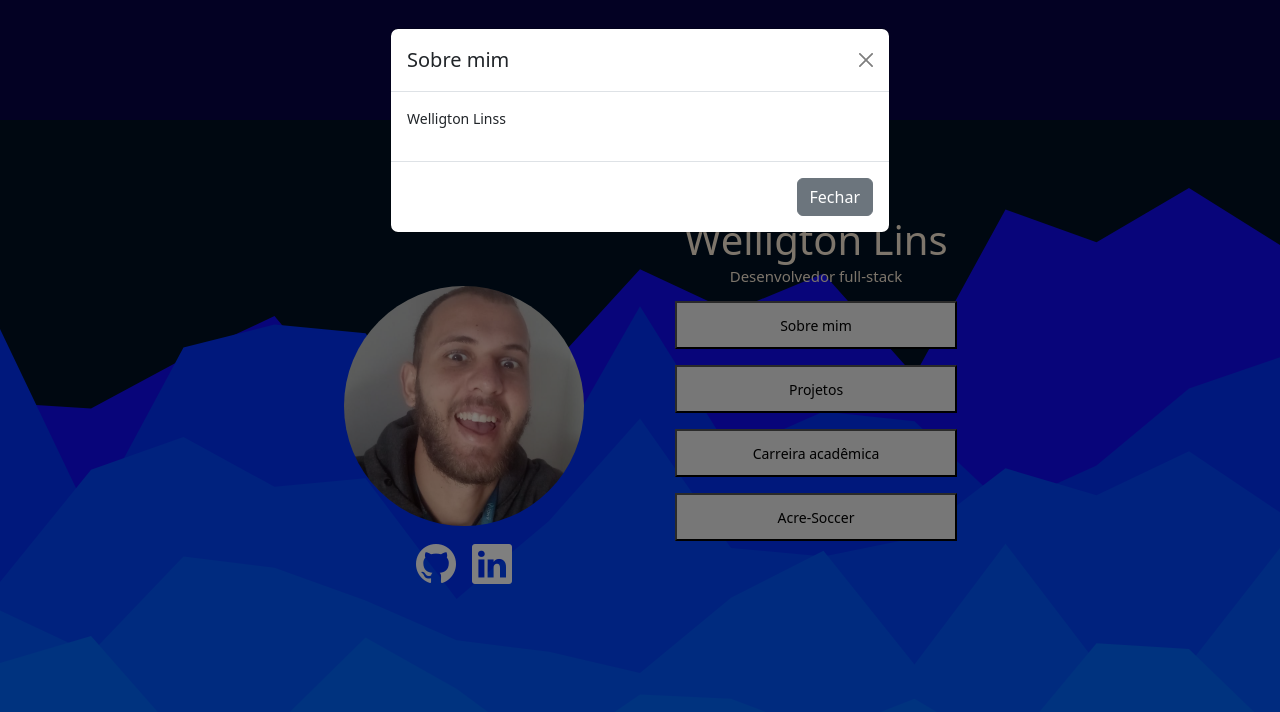
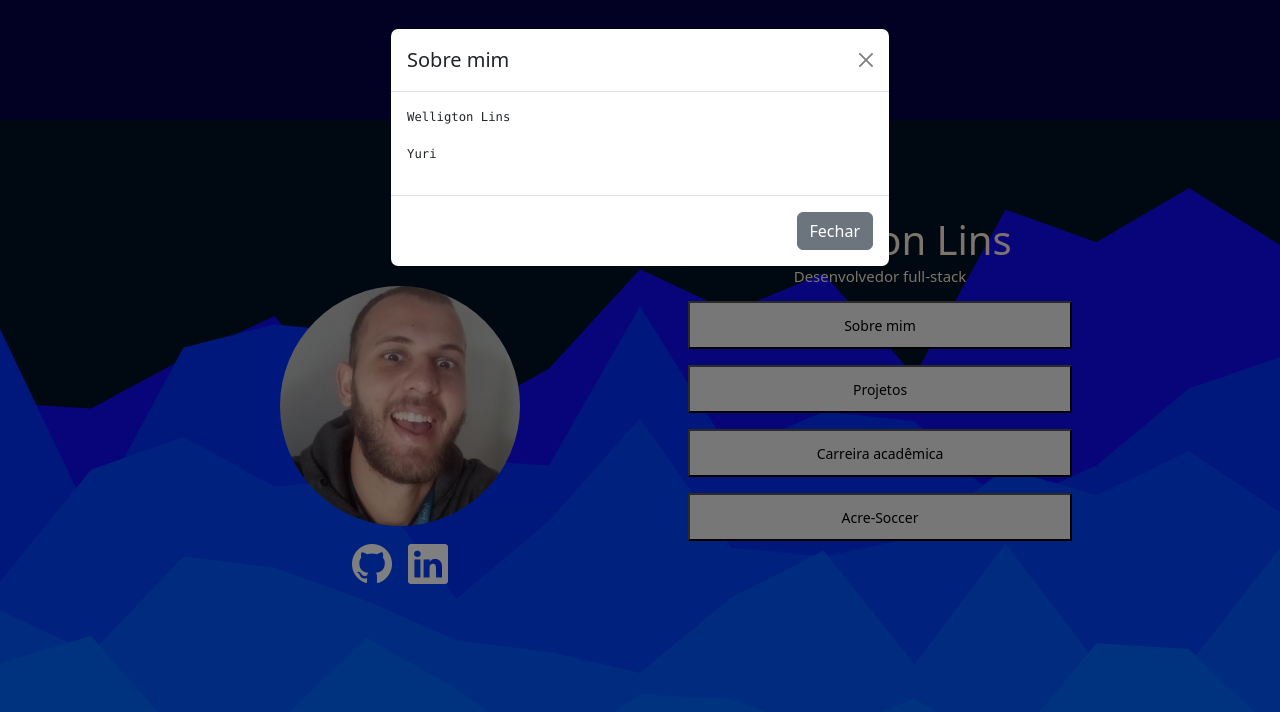
Before and after one commit to dev-welligtonlins/Lange-page, an Angular app: page / in a window 1280 px wide. Both pictures are taken after a click on the button "Sobre mim". Shown: the top 712 px of the page. Built offline with nearby package versions, Linux system fonts and the light colour scheme.

Commit message:
#6 corrigindo @media responsive

```diff
--- a/src/app/app.scss
+++ b/src/app/app.scss
@@ -6,12 +6,13 @@ main {
 
 @media (min-width: 1024px){
     main {
-        margin-left: 18rem;
-        margin-right: 18rem;
+        margin-left: 10rem;
+        margin-right: 10rem;
     }
 }
 
-@media (max-width: 600px){
+
+@media (max-width: 720px){
     main {
         display: flex;
         flex-direction: column;
--- a/src/app/components/header/header.scss
+++ b/src/app/components/header/header.scss
@@ -1,4 +1,4 @@
-@media (min-width: 1024px) {
+@media (min-width: 721px) {
     header {
         width: 100%;
         height: 15%;
@@ -13,7 +13,7 @@
     }
 }
 
-@media (max-width: 600px) {
+@media (max-width: 720px) {
     header {
         height: 10%;
         text-align: center;
--- a/src/app/components/modal/modal.html
+++ b/src/app/components/modal/modal.html
@@ -6,7 +6,7 @@
                 <button type="button" class="btn-close" aria-label="Close" (click)="closeModal()"></button>
             </div>
             <div class="modal-body">
-                <p>{{ message }}</p>
+                <pre>{{ message }}</pre>
             </div>
             <div class="modal-footer">
                 <button class="btn btn-secondary" (click)="closeModal()">Fechar</button>
--- a/src/app/pages/home-page/home-page.scss
+++ b/src/app/pages/home-page/home-page.scss
@@ -1,4 +1,4 @@
-@media (min-width: 1024px) {
+@media (min-width: 721px) {
     section {
         display: flex;
         height: 80vh;
@@ -55,7 +55,7 @@
     }
 }
 
-@media (max-width: 600px) {
+@media (max-width: 720px) {
     section {
         display: flex;
         flex-direction: column;
```
Also changed, not shown: src/assets/txt-message/sobre mim.txt.
